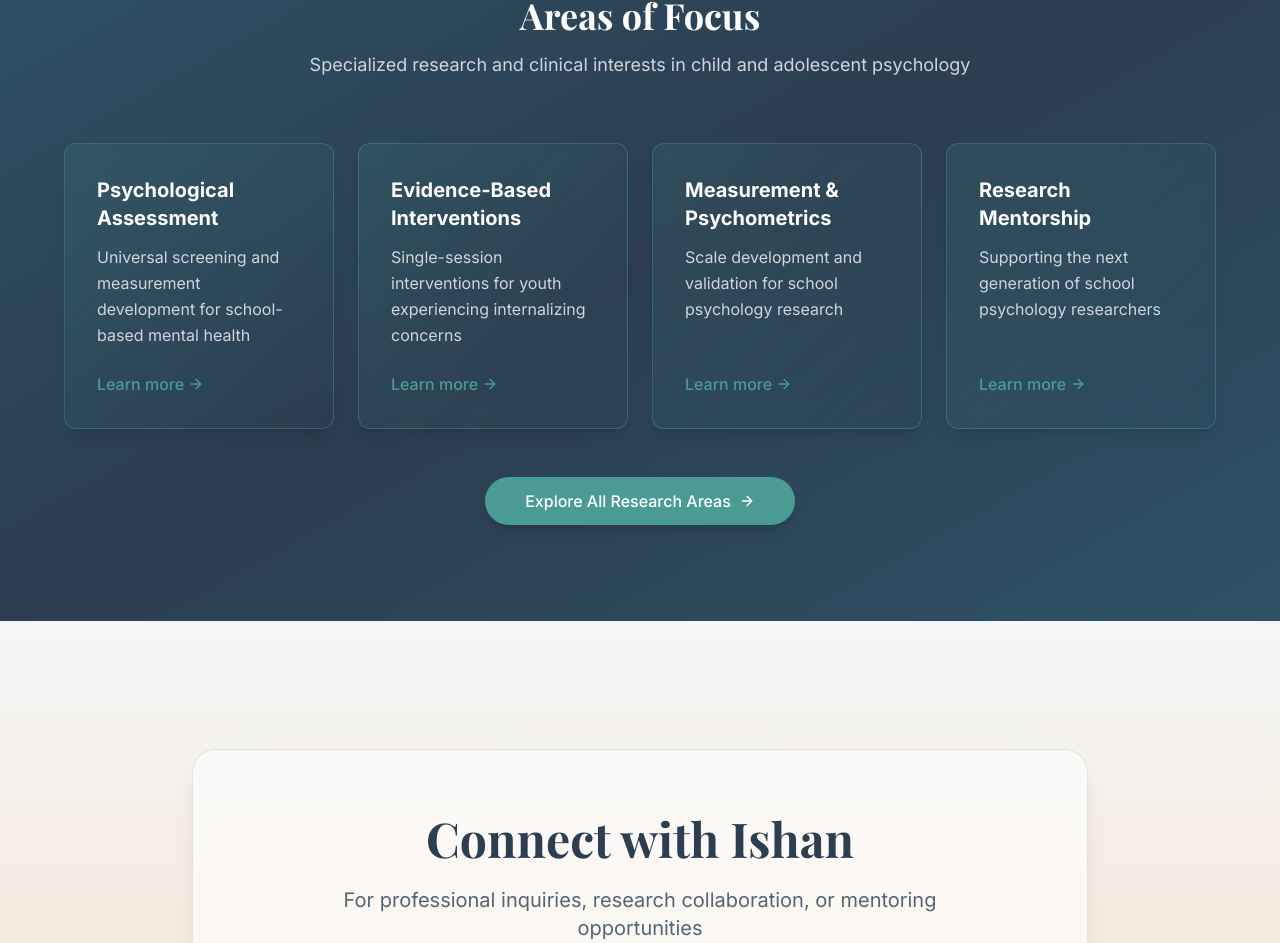
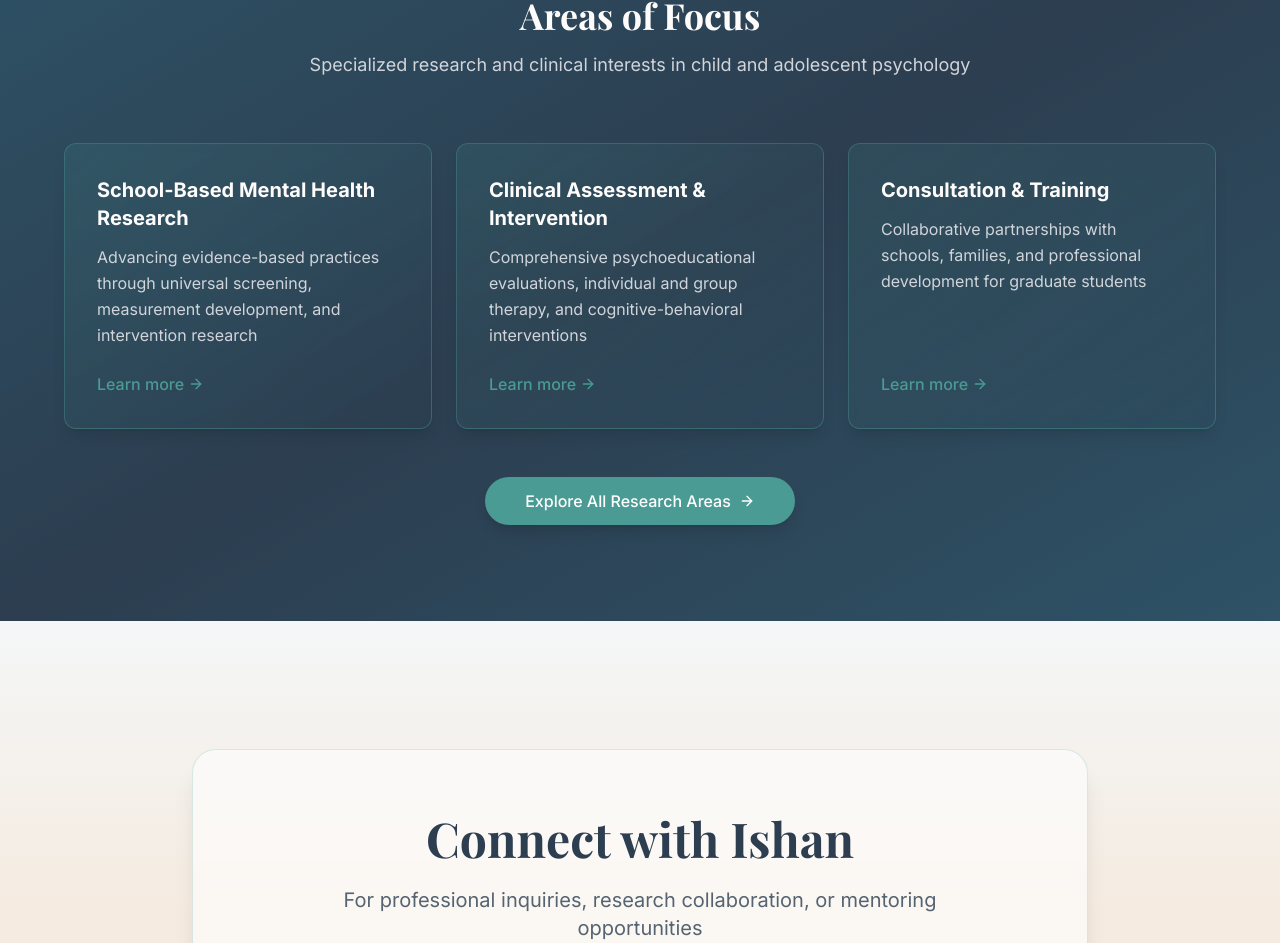
Before and after one commit to emw8105/ishan-psych-profile, a Next.js app: page / in a window 1280 px wide. Shown: the part 1612-2555 px from the top of the page. Built offline with nearby package versions, Linux system fonts and the light colour scheme.

Commit message:
condensing areas of experience to highlighted home page fragments

```diff
--- a/src/app/page.tsx
+++ b/src/app/page.tsx
@@ -77,47 +77,37 @@ export default function Home() {
             </p>
           </div>
 
-          <div className="grid grid-cols-1 md:grid-cols-2 lg:grid-cols-4 gap-6 max-w-6xl mx-auto">
+          <div className="grid grid-cols-1 md:grid-cols-3 gap-6 max-w-6xl mx-auto">
             <div className="bg-gradient-to-br from-soft-teal/15 to-transparent p-8 rounded-xl shadow-lg hover:shadow-xl transition-all duration-300 border border-soft-teal/40 backdrop-blur-sm hover:border-soft-teal/60 flex flex-col h-full group">
               <div className="flex-grow">
-                <h3 className="text-xl font-bold mb-3 text-cloud-white group-hover:text-soft-teal transition-colors">Psychological Assessment</h3>
+                <h3 className="text-xl font-bold mb-3 text-cloud-white group-hover:text-soft-teal transition-colors">School-Based Mental Health Research</h3>
                 <p className="text-gray-300 mb-6 leading-relaxed">
-                  Universal screening and measurement development for school-based mental health
+                  Advancing evidence-based practices through universal screening, measurement development, and intervention research
                 </p>
               </div>
-              <Link href="/research-practice#assessment" className="text-soft-teal hover:text-cloud-white font-medium inline-flex items-center transition-colors mt-auto">
+              <Link href="/research-practice#school-based-research" className="text-soft-teal hover:text-cloud-white font-medium inline-flex items-center transition-colors mt-auto">
                 Learn more <ArrowRight className="ml-1 h-4 w-4" />
               </Link>
             </div>
 
             <div className="bg-gradient-to-br from-soft-teal/15 to-transparent p-8 rounded-xl shadow-lg hover:shadow-xl transition-all duration-300 border border-soft-teal/40 backdrop-blur-sm hover:border-soft-teal/60 flex flex-col h-full group">
               <div className="flex-grow">
-                <h3 className="text-xl font-bold mb-3 text-cloud-white group-hover:text-soft-teal transition-colors">Evidence-Based Interventions</h3>
+                <h3 className="text-xl font-bold mb-3 text-cloud-white group-hover:text-soft-teal transition-colors">Clinical Assessment & Intervention</h3>
                 <p className="text-gray-300 mb-6 leading-relaxed">
-                  Single-session interventions for youth experiencing internalizing concerns
+                  Comprehensive psychoeducational evaluations, individual and group therapy, and cognitive-behavioral interventions
                 </p>
               </div>
-              <Link href="/research-practice#interventions" className="text-soft-teal hover:text-cloud-white font-medium inline-flex items-center transition-colors mt-auto">
+              <Link href="/research-practice#clinical-practice" className="text-soft-teal hover:text-cloud-white font-medium inline-flex items-center transition-colors mt-auto">
                 Learn more <ArrowRight className="ml-1 h-4 w-4" />
               </Link>
             </div>
 
             <div className="bg-gradient-to-br from-soft-teal/15 to-transparent p-8 rounded-xl shadow-lg hover:shadow-xl transition-all duration-300 border border-soft-teal/40 backdrop-blur-sm hover:border-soft-teal/60 flex flex-col h-full group">
               <div className="flex-grow">
-                <h3 className="text-xl font-bold mb-3 text-cloud-white group-hover:text-soft-teal transition-colors">Measurement & Psychometrics</h3>
-                <p className="text-gray-300 mb-6 leading-relaxed">Scale development and validation for school psychology research</p>
+                <h3 className="text-xl font-bold mb-3 text-cloud-white group-hover:text-soft-teal transition-colors">Consultation & Training</h3>
+                <p className="text-gray-300 mb-6 leading-relaxed">Collaborative partnerships with schools, families, and professional development for graduate students</p>
               </div>
-              <Link href="/research-practice#measurement" className="text-soft-teal hover:text-cloud-white font-medium inline-flex items-center transition-colors mt-auto">
-                Learn more <ArrowRight className="ml-1 h-4 w-4" />
-              </Link>
-            </div>
-
-            <div className="bg-gradient-to-br from-soft-teal/15 to-transparent p-8 rounded-xl shadow-lg hover:shadow-xl transition-all duration-300 border border-soft-teal/40 backdrop-blur-sm hover:border-soft-teal/60 flex flex-col h-full group">
-              <div className="flex-grow">
-                <h3 className="text-xl font-bold mb-3 text-cloud-white group-hover:text-soft-teal transition-colors">Research Mentorship</h3>
-                <p className="text-gray-300 mb-6 leading-relaxed">Supporting the next generation of school psychology researchers</p>
-              </div>
-              <Link href="/mentoring" className="text-soft-teal hover:text-cloud-white font-medium inline-flex items-center transition-colors mt-auto">
+              <Link href="/research-practice#consultation-training" className="text-soft-teal hover:text-cloud-white font-medium inline-flex items-center transition-colors mt-auto">
                 Learn more <ArrowRight className="ml-1 h-4 w-4" />
               </Link>
             </div>
--- a/src/app/research-practice/page.tsx
+++ b/src/app/research-practice/page.tsx
@@ -69,161 +69,95 @@ export default function ResearchPracticePage() {
                 <div className="container">
                     <div className="max-w-3xl mx-auto text-center mb-12">
                         <h2 className="font-playfair text-3xl md:text-4xl font-bold text-cloud-white mb-4">Areas of Expertise</h2>
-                        <p className="text-gray-300">Specialized research and practice areas</p>
+                        <p className="text-gray-300">Core competencies in school psychology research and practice</p>
                     </div>
 
-                    <div className="grid md:grid-cols-2 lg:grid-cols-3 gap-6">
-                        <Card id="assessment" className="border-none shadow-lg bg-white/10 backdrop-blur-sm border border-soft-teal/20 hover:border-soft-teal/40 transition-all">
+                    <div className="grid md:grid-cols-3 gap-8 max-w-6xl mx-auto">
+                        <Card id="school-based-research" className="border-none shadow-lg bg-white/10 backdrop-blur-sm border border-soft-teal/20 hover:border-soft-teal/40 transition-all">
                             <CardHeader>
                                 <CardTitle className="flex items-center text-cloud-white">
-                                    <Brain className="h-5 w-5 mr-2 text-soft-teal" />
-                                    Psychological Assessment
+                                    <BookOpen className="h-6 w-6 mr-2 text-soft-teal" />
+                                    School-Based Mental Health Research
                                 </CardTitle>
-                                <CardDescription className="text-gray-300">Comprehensive evaluation and measurement development</CardDescription>
+                                <CardDescription className="text-gray-300">Advancing evidence-based practices through rigorous research</CardDescription>
                             </CardHeader>
                             <CardContent>
-                                <ul className="space-y-2">
+                                <ul className="space-y-3">
                                     <li className="flex items-start">
                                         <CheckCircle className="h-5 w-5 text-soft-teal mr-2 mt-0.5 shrink-0" />
-                                        <span className="text-gray-300">Universal mental health screening</span>
+                                        <span className="text-gray-300">Universal mental health screening and measurement development</span>
                                     </li>
-                                    <li className="flex items-start">
-                                        <CheckCircle className="h-5 w-5 text-soft-teal mr-2 mt-0.5 shrink-0" />
-                                        <span className="text-gray-300">Psychoeducational evaluations</span>
-                                    </li>
-                                    <li className="flex items-start">
-                                        <CheckCircle className="h-5 w-5 text-soft-teal mr-2 mt-0.5 shrink-0" />
-                                        <span className="text-gray-300">Brief screening tool development and validation</span>
-                                    </li>
-                                </ul>
-                            </CardContent>
-                        </Card>
-
-                        <Card id="interventions" className="border-none shadow-lg bg-white/10 backdrop-blur-sm border border-soft-teal/20 hover:border-soft-teal/40 transition-all">
-                            <CardHeader>
-                                <CardTitle className="flex items-center text-cloud-white">
-                                    <FileText className="h-5 w-5 mr-2 text-soft-teal" />
-                                    Evidence-Based Interventions
-                                </CardTitle>
-                                <CardDescription className="text-gray-300">Supporting students with mental health concerns</CardDescription>
-                            </CardHeader>
-                            <CardContent>
-                                <ul className="space-y-2">
                                     <li className="flex items-start">
                                         <CheckCircle className="h-5 w-5 text-soft-teal mr-2 mt-0.5 shrink-0" />
                                         <span className="text-gray-300">Single-session interventions for internalizing concerns</span>
                                     </li>
                                     <li className="flex items-start">
                                         <CheckCircle className="h-5 w-5 text-soft-teal mr-2 mt-0.5 shrink-0" />
-                                        <span className="text-gray-300">Cognitive-behavioral approaches for anxiety and depression</span>
+                                        <span className="text-gray-300">Psychometric analysis and scale validation</span>
                                     </li>
                                     <li className="flex items-start">
                                         <CheckCircle className="h-5 w-5 text-soft-teal mr-2 mt-0.5 shrink-0" />
-                                        <span className="text-gray-300">School-based mental health support systems</span>
+                                        <span className="text-gray-300">Implementation science and program evaluation</span>
                                     </li>
                                 </ul>
                             </CardContent>
                         </Card>
 
-                        <Card id="measurement" className="border-none shadow-lg bg-white/10 backdrop-blur-sm border border-soft-teal/20 hover:border-soft-teal/40 transition-all">
+                        <Card id="clinical-practice" className="border-none shadow-lg bg-white/10 backdrop-blur-sm border border-soft-teal/20 hover:border-soft-teal/40 transition-all">
                             <CardHeader>
                                 <CardTitle className="flex items-center text-cloud-white">
-                                    <BookOpen className="h-5 w-5 mr-2 text-soft-teal" />
-                                    Measurement & Psychometrics
+                                    <Brain className="h-6 w-6 mr-2 text-soft-teal" />
+                                    Clinical Assessment & Intervention
                                 </CardTitle>
-                                <CardDescription className="text-gray-300">Research methodology and scale development</CardDescription>
+                                <CardDescription className="text-gray-300">Comprehensive support for students&apos; academic and mental health needs</CardDescription>
                             </CardHeader>
                             <CardContent>
-                                <ul className="space-y-2">
+                                <ul className="space-y-3">
                                     <li className="flex items-start">
                                         <CheckCircle className="h-5 w-5 text-soft-teal mr-2 mt-0.5 shrink-0" />
-                                        <span className="text-gray-300">Scale development and validation</span>
+                                        <span className="text-gray-300">Psychoeducational evaluations and special education assessments</span>
                                     </li>
                                     <li className="flex items-start">
                                         <CheckCircle className="h-5 w-5 text-soft-teal mr-2 mt-0.5 shrink-0" />
-                                        <span className="text-gray-300">Psychometric analysis and reliability testing</span>
+                                        <span className="text-gray-300">Individual and group therapy for youth mental health</span>
                                     </li>
                                     <li className="flex items-start">
                                         <CheckCircle className="h-5 w-5 text-soft-teal mr-2 mt-0.5 shrink-0" />
-                                        <span className="text-gray-300">Quantitative research design</span>
+                                        <span className="text-gray-300">Cognitive-behavioral interventions for anxiety and depression</span>
+                                    </li>
+                                    <li className="flex items-start">
+                                        <CheckCircle className="h-5 w-5 text-soft-teal mr-2 mt-0.5 shrink-0" />
+                                        <span className="text-gray-300">Multi-tiered systems of support (MTSS) implementation</span>
                                     </li>
                                 </ul>
                             </CardContent>
                         </Card>
 
-                        <Card className="border-none shadow-lg bg-white/10 backdrop-blur-sm border border-soft-teal/20 hover:border-soft-teal/40 transition-all">
+                        <Card id="consultation-training" className="border-none shadow-lg bg-white/10 backdrop-blur-sm border border-soft-teal/20 hover:border-soft-teal/40 transition-all">
                             <CardHeader>
                                 <CardTitle className="flex items-center text-cloud-white">
-                                    <GraduationCap className="h-5 w-5 mr-2 text-soft-teal" />
-                                    School Psychology Practice
+                                    <Users className="h-6 w-6 mr-2 text-soft-teal" />
+                                    Consultation & Training
                                 </CardTitle>
-                                <CardDescription className="text-gray-300">Supporting student success in educational settings</CardDescription>
+                                <CardDescription className="text-gray-300">Collaborative partnerships and professional development</CardDescription>
                             </CardHeader>
                             <CardContent>
-                                <ul className="space-y-2">
+                                <ul className="space-y-3">
                                     <li className="flex items-start">
                                         <CheckCircle className="h-5 w-5 text-soft-teal mr-2 mt-0.5 shrink-0" />
-                                        <span className="text-gray-300">Comprehensive psychoeducational evaluations</span>
+                                        <span className="text-gray-300">Staff consultation on behavioral management and mental health supports</span>
                                     </li>
                                     <li className="flex items-start">
                                         <CheckCircle className="h-5 w-5 text-soft-teal mr-2 mt-0.5 shrink-0" />
-                                        <span className="text-gray-300">Multi-tiered systems of support (MTSS)</span>
+                                        <span className="text-gray-300">Family-school partnerships and caregiver collaboration</span>
                                     </li>
                                     <li className="flex items-start">
                                         <CheckCircle className="h-5 w-5 text-soft-teal mr-2 mt-0.5 shrink-0" />
-                                        <span className="text-gray-300">Teacher and parent consultation</span>
-                                    </li>
-                                </ul>
-                            </CardContent>
-                        </Card>
-
-                        <Card className="border-none shadow-lg bg-white/10 backdrop-blur-sm border border-soft-teal/20 hover:border-soft-teal/40 transition-all">
-                            <CardHeader>
-                                <CardTitle className="flex items-center text-cloud-white">
-                                    <Users className="h-5 w-5 mr-2 text-soft-teal" />
-                                    Collaboration & Systems
-                                </CardTitle>
-                                <CardDescription className="text-gray-300">Working with schools, families, and communities</CardDescription>
-                            </CardHeader>
-                            <CardContent>
-                                <ul className="space-y-2">
-                                    <li className="flex items-start">
-                                        <CheckCircle className="h-5 w-5 text-soft-teal mr-2 mt-0.5 shrink-0" />
-                                        <span className="text-gray-300">Multidisciplinary team collaboration</span>
+                                        <span className="text-gray-300">Supervision and mentorship of graduate students</span>
                                     </li>
                                     <li className="flex items-start">
                                         <CheckCircle className="h-5 w-5 text-soft-teal mr-2 mt-0.5 shrink-0" />
-                                        <span className="text-gray-300">School-family-community partnerships</span>
-                                    </li>
-                                    <li className="flex items-start">
-                                        <CheckCircle className="h-5 w-5 text-soft-teal mr-2 mt-0.5 shrink-0" />
-                                        <span className="text-gray-300">Crisis prevention and intervention</span>
-                                    </li>
-                                </ul>
-                            </CardContent>
-                        </Card>
-
-                        <Card className="border-none shadow-lg bg-white/10 backdrop-blur-sm border border-soft-teal/20 hover:border-soft-teal/40 transition-all">
-                            <CardHeader>
-                                <CardTitle className="flex items-center text-cloud-white">
-                                    <Brain className="h-5 w-5 mr-2 text-soft-teal" />
-                                    Research Translation
-                                </CardTitle>
-                                <CardDescription className="text-gray-300">Bridging research and practice</CardDescription>
-                            </CardHeader>
-                            <CardContent>
-                                <ul className="space-y-2">
-                                    <li className="flex items-start">
-                                        <CheckCircle className="h-5 w-5 text-soft-teal mr-2 mt-0.5 shrink-0" />
-                                        <span className="text-gray-300">Implementation science in schools</span>
-                                    </li>
-                                    <li className="flex items-start">
-                                        <CheckCircle className="h-5 w-5 text-soft-teal mr-2 mt-0.5 shrink-0" />
-                                        <span className="text-gray-300">Program evaluation and outcomes monitoring</span>
-                                    </li>
-                                    <li className="flex items-start">
-                                        <CheckCircle className="h-5 w-5 text-soft-teal mr-2 mt-0.5 shrink-0" />
-                                        <span className="text-gray-300">Evidence-based practice dissemination</span>
+                                        <span className="text-gray-300">Professional development and evidence-based practice dissemination</span>
                                     </li>
                                 </ul>
                             </CardContent>
```
